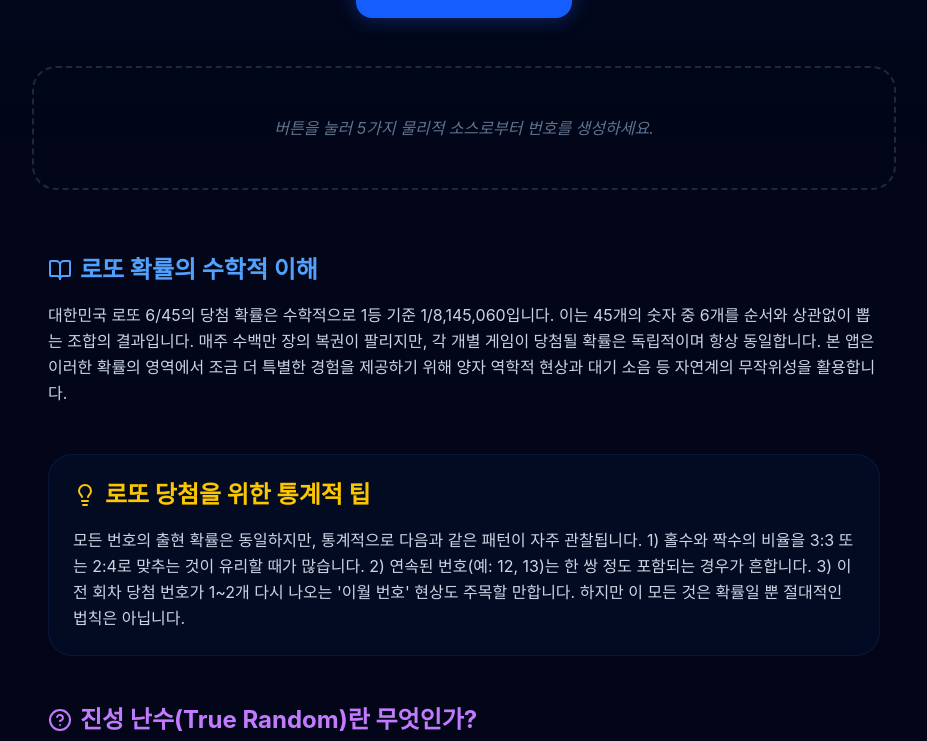
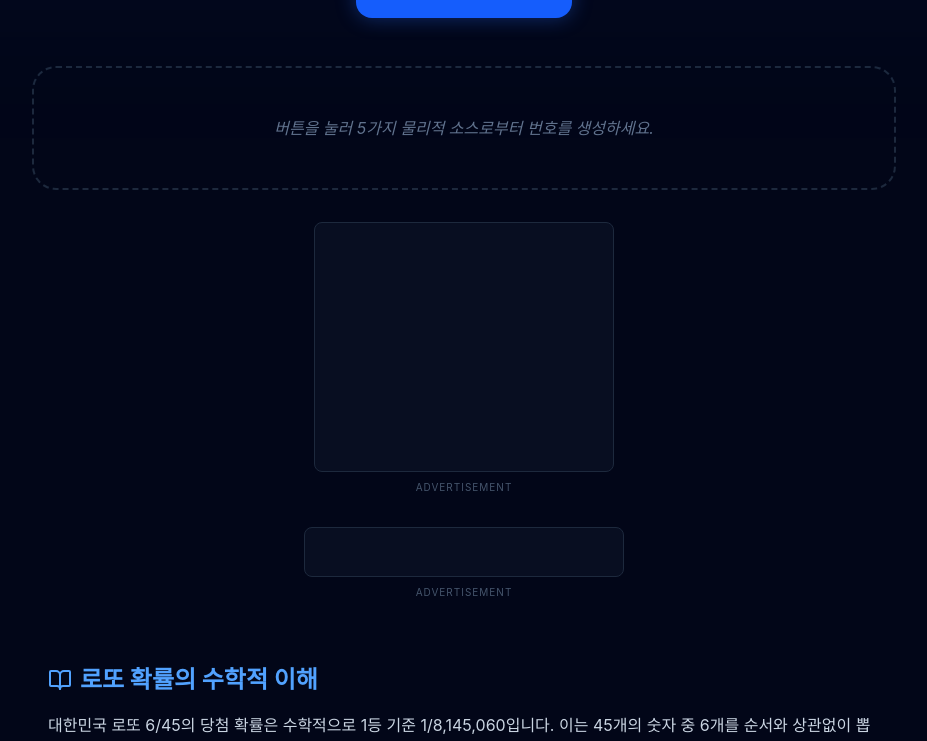
Before and after one commit to superhky/lotto_generator_true-random, a React (Vite) app: page / in a window 1280 px wide. Shown: the part 829-1570 px from the top of the page, without its empty margins (176-1103 px from the left). Built offline with nearby package versions, Linux system fonts and the light colour scheme.

Commit message:
Restore KakaoAdRectangle and KakaoAd components

```diff
--- a/src/App.tsx
+++ b/src/App.tsx
@@ -12,6 +12,8 @@ import {
 } from './utils/TRNGService';
 import KakaoAdTop from './components/KakaoAdTop';
 import KakaoAdVertical from './components/KakaoAdVertical';
+import KakaoAdRectangle from './components/KakaoAdRectangle';
+import KakaoAd from './components/KakaoAd';
 import InfoSection from './components/InfoSection';
 import { translations, type Language } from './utils/translations';
 
@@ -836,6 +838,9 @@ const App: React.FC = () => {
           </AnimatePresence>
         </div>
 
+        {/* Ads Section */}
+        <KakaoAdRectangle />
+        <KakaoAd />
 
         {/* Educational Info Section */}
         <InfoSection lang={lang} />
```
